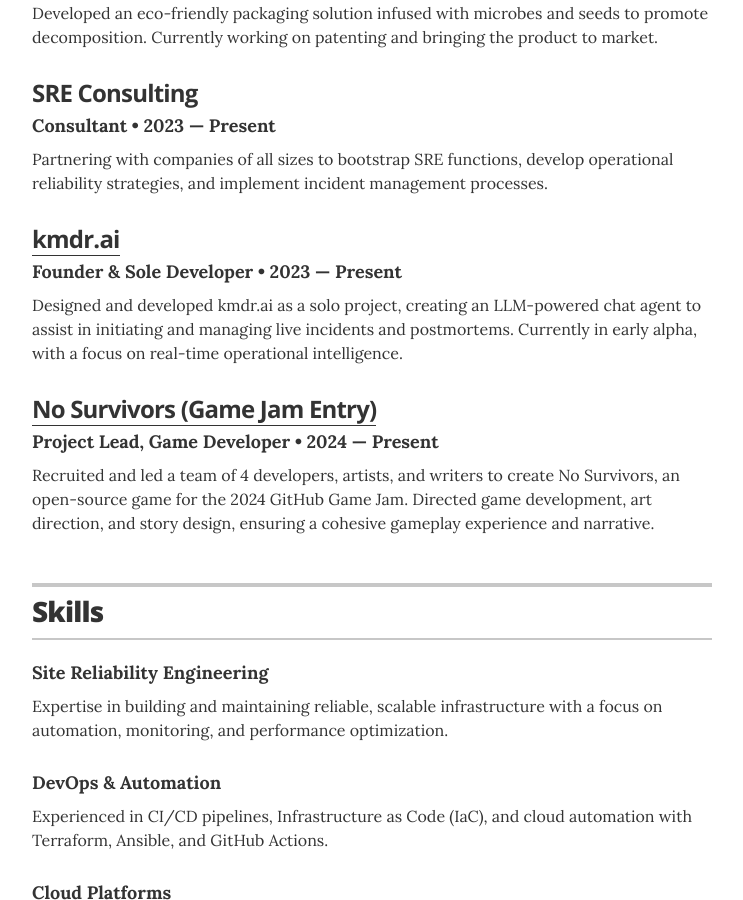
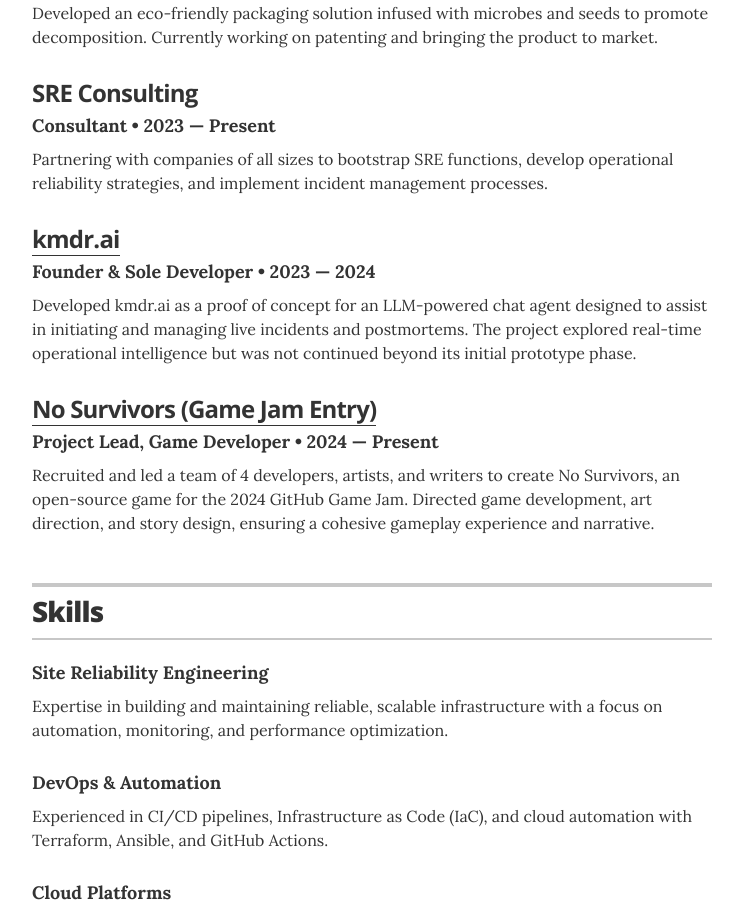
Before and after one commit to potable-anarchy/brad-dougherty.com, a Jekyll site: the page built from index.md, in a window 1280 px wide and 900 px high, scrolled down 3959 px. Shown: the whole window, without its empty margins (268-1011 px from the left). Built offline with Jekyll 4.4.1, drawn with Linux system fonts in a browser that asks for light colours; some of the changed text lies outside the part shown.

Commit message:
Cleaned up kmdr.ai entries

```diff
--- a/_data/links.yml
+++ b/_data/links.yml
@@ -10,7 +10,7 @@
   description: SRE From Scratch - Book Project
 
 - url: "https://github.com/bradtaco/kmdr-ai"
-  description: kmdr.ai - AI-Powered Incident Commander (Solo Project)
+  description: kmdr.ai - AI-Powered Incident Commander
 
 - url: "https://github.com/bradtaco/grocrate"
   description: GroCrate - Sustainable Packaging Innovation
--- a/_data/projects.yml
+++ b/_data/projects.yml
@@ -26,9 +26,9 @@
 
 - project: kmdr.ai
   role: Founder & Sole Developer
-  duration: 2023 &mdash; Present
+  duration: 2023 &mdash; 2024
   url: "https://github.com/bradtaco/kmdr-ai"
-  description: Designed and developed kmdr.ai as a solo project, creating an LLM-powered chat agent to assist in initiating and managing live incidents and postmortems. Currently in early alpha, with a focus on real-time operational intelligence.
+  description: Developed kmdr.ai as a proof of concept for an LLM-powered chat agent designed to assist in initiating and managing live incidents and postmortems. The project explored real-time operational intelligence but was not continued beyond its initial prototype phase.
 
 - project: No Survivors (Game Jam Entry)
   role: Project Lead, Game Developer
```
